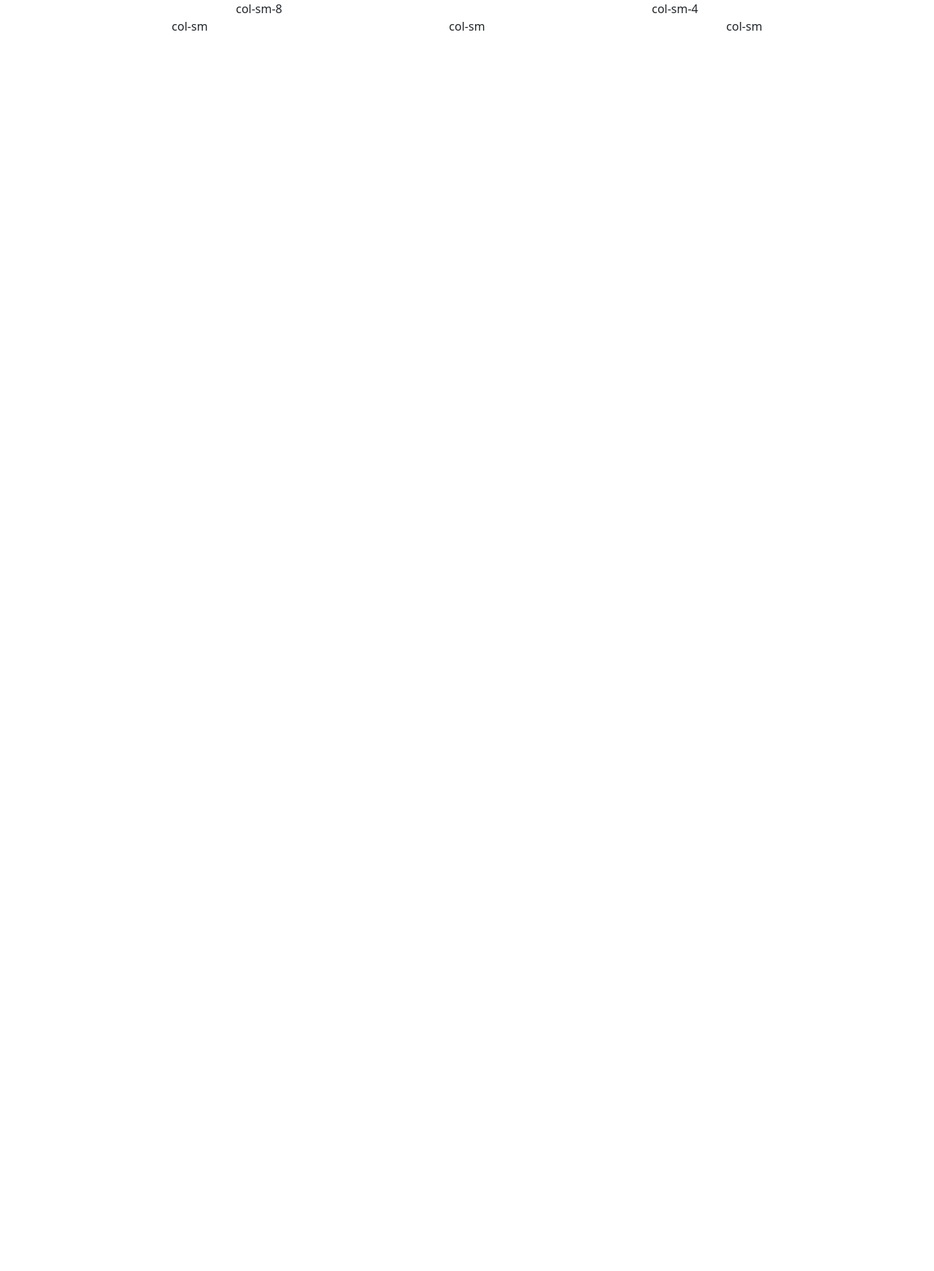
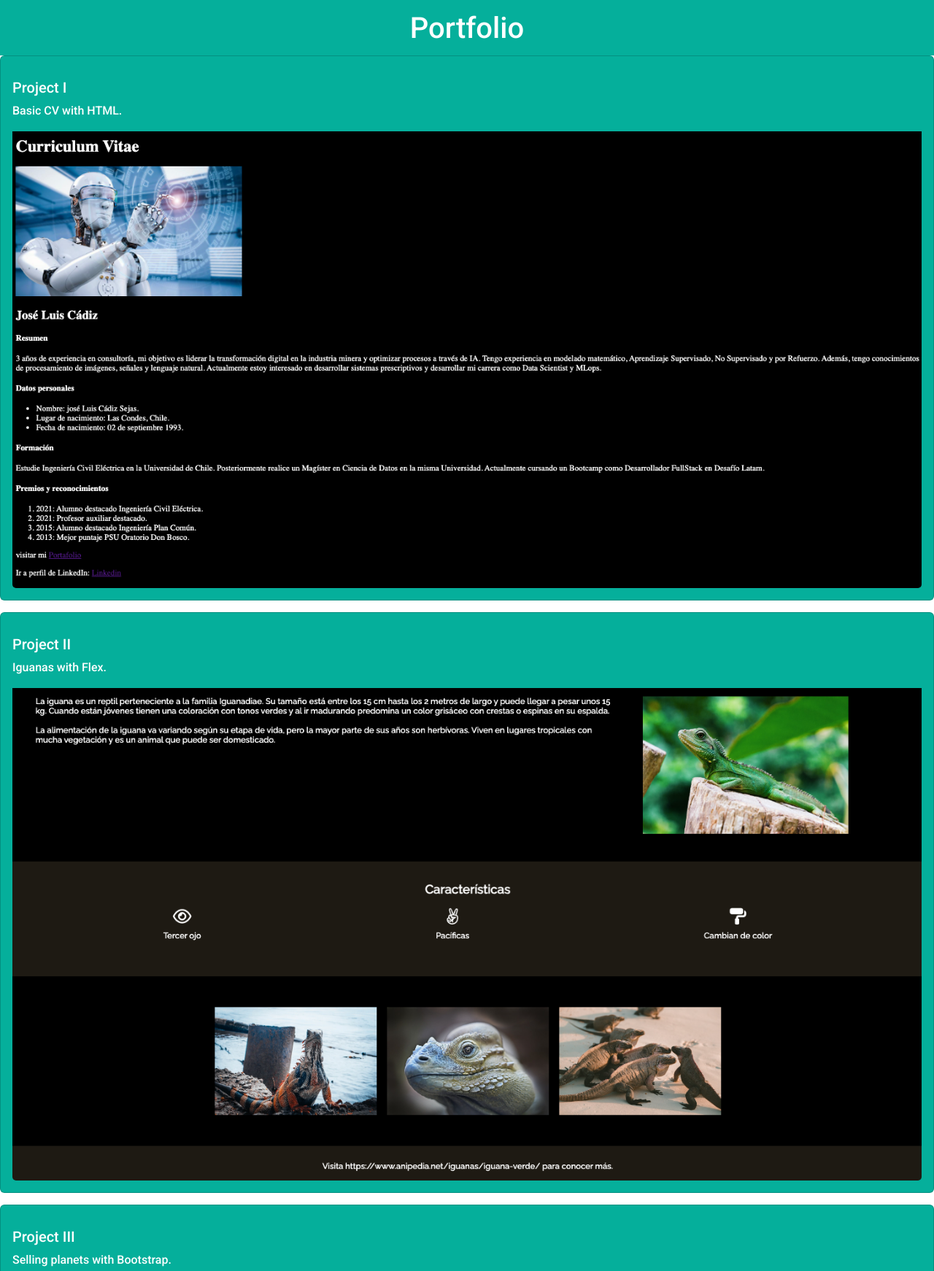
Before and after one commit to jrojaspena/cv_githubpagesjcl.git.io, a plain HTML site: page portfolio.html in a window 1280 px wide. Shown: the top 1742 px of the page at 73% size. Before the commit the page ends 800 px from the top, so only its background shows below. Drawn offline with nearby package versions, Linux system fonts and the light colour scheme.

Commit message:
Consolidación portafolio

```diff
--- a/assets/css/style.css
+++ b/assets/css/style.css
@@ -6,6 +6,7 @@
     padding: 0;
 
 }
+
 .info{display: flex;}
 
 header {text-align: center;padding: 5px;}
--- a/portfolio.html
+++ b/portfolio.html
@@ -6,25 +6,53 @@
     <meta name="viewport" content="width=device-width, initial-scale=1.0">
     <title>portfolio</title>
 
+    <!--css-->
+    <link rel="stylesheet" href="./assets/css/style.css">
+
     <!--bootstrap-->
     <link href="https://cdn.jsdelivr.net/npm/bootstrap@5.3.1/dist/css/bootstrap.min.css" rel="stylesheet"
         integrity="sha384-4bw+/aepP/YC94hEpVNVgiZdgIC5+VKNBQNGCHeKRQN+PtmoHDEXuppvnDJzQIu9" crossorigin="anonymous">
 </head>
 
 <body>
+    <header style="background-color:rgb(5, 175, 155);color:white;padding-top: 15px;">
+        <h1>Portfolio</h1>
+    </header>
 
-    <div class="container text-center">
-        <div class="row">
-            <div class="col-sm-6">col-sm-8</div>
-            <div class="col-sm-6">col-sm-4</div>
-        </div>
-        <div class="row">
-            <div class="col-sm">col-sm</div>
-            <div class="col-sm">col-sm</div>
-            <div class="col-sm">col-sm</div>
+    <div class="card mb-3" style="background-color:rgb(5, 175, 155);color:white;padding-top: 15px;">
+
+        <div class="card-body">
+          <h5 class="card-title">Project I</h5>
+          <p class="card-text"> Basic CV with HTML.</p>
+
+          <img src="./assets/img/cv_v1.png" class="card-img-bottom"  alt="...">
         </div>
     </div>
 
+    <div class="card mb-3" style="background-color:rgb(5, 175, 155);color:white;padding-top: 15px;">
+
+        <div class="card-body">
+          <h5 class="card-title">Project II</h5>
+          <p class="card-text">Iguanas with Flex.</p>
+
+          <img src="./assets/img/iguanas.png"  class="card-img-bottom"  alt="...">
+        </div>
+      </div>
+
+      <div class="card mb-3" style="background-color:rgb(5, 175, 155);color:white;padding-top: 15px;">
+
+        <div class="card-body">
+          <h5 class="card-title">Project III</h5>
+          <p class="card-text">Selling planets with Bootstrap.</p>
+
+          <img src="./assets/img/planetas.png"  class="card-img-bottom"  alt="...">
+        </div>
+      </div>
+
+     <!--Footer-->
+     <footer style="padding: 10px;">
+        <p>© 2023. Todos los derechos reservados.</p>
+    </footer>
     <!--Script Bootstramp-->
     <script src="https://cdn.jsdelivr.net/npm/bootstrap@5.3.1/dist/js/bootstrap.bundle.min.js"
         integrity="sha384-HwwvtgBNo3bZJJLYd8oVXjrBZt8cqVSpeBNS5n7C8IVInixGAoxmnlMuBnhbgrkm"
```
Also changed, not shown: assets/img/cv_v1.png (added), assets/img/iguanas.png (added), assets/img/planetas.png (added).
